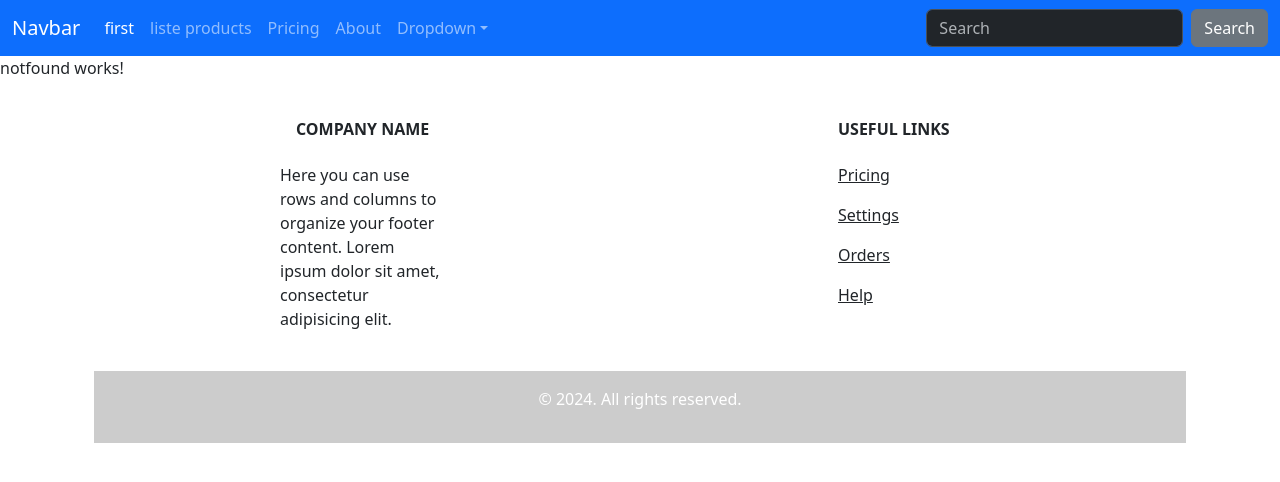
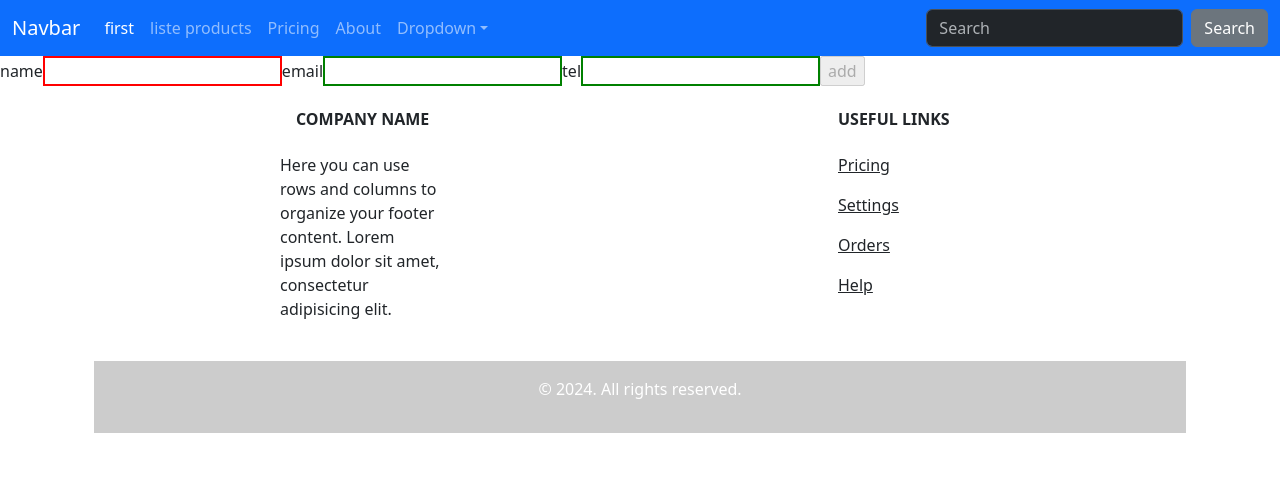
Before and after one commit to itsMoetaz/Angular-project, an Angular app: page /add in a window 1280 px wide. Shown: the top 482 px of the page. Built offline with nearby package versions, Linux system fonts and the light colour scheme.

Commit message:
seance 21/10

```diff
--- a/src/app/app-routing.module.ts
+++ b/src/app/app-routing.module.ts
@@ -5,10 +5,13 @@ import { ListcategoriesComponent } from './listcategories/listcategories.compone
 import { NotfoundComponent } from './shared/notfound/notfound.component';
 import { LoginComponent } from './shared/login/login.component';
 import { DetailsProductComponent } from './core/mangeProduct/details-product/details-product.component';
+import { AddProductComponent } from './core/mangeProduct/add-product/add-product.component';
 
 const routes: Routes = [
  {path:'',redirectTo:'login',pathMatch:'full'},
- {path:'product',component:ListcategoriesComponent,
+ {path:'add',component:AddProductComponent},
+
+ {path:'products',component:ListcategoriesComponent,
   children:[
   {path:'detail/:idttwin2',component:DetailsProductComponent},
    {path:'products',component:ListcategoriesComponent},
--- a/src/app/app.module.ts
+++ b/src/app/app.module.ts
@@ -15,6 +15,7 @@ import { FooterComponent } from './shared/footer/footer.component';
 import { LoginComponent } from './shared/login/login.component';
 import { DetailsProductComponent } from './core/mangeProduct/details-product/details-product.component';
 import { UserModule } from './core/user/user.module';
+import { AddProductComponent } from './core/mangeProduct/add-product/add-product.component';
 
 @NgModule({
   declarations: [
@@ -28,7 +29,8 @@ import { UserModule } from './core/user/user.module';
     HeaderappComponent,
     FooterComponent,
     LoginComponent,
-    DetailsProductComponent
+    DetailsProductComponent,
+    AddProductComponent
   ],
   imports: [
     BrowserModule,
--- /dev/null
+++ b/src/app/core/mangeProduct/add-product/add-product.component.css
@@ -0,0 +1,6 @@
+form .ng-invalid{
+    border: red solid 2px;
+}
+form .ng-valid{
+    border: green solid 2px;
+}
--- /dev/null
+++ b/src/app/core/mangeProduct/add-product/add-product.component.html
@@ -0,0 +1,21 @@
+<form #f="ngForm">
+    <label>name</label>
+    <input type="text" name="test" ngModel required minlength="3" #n="ngModel">
+    <div *ngIf="n.invalid && n.touched">
+        <div *ngIf="n?.errors?.['required']">
+required
+        </div>
+        <div *ngIf="n?.errors?.['minlength']">
+            minlength
+                    </div>
+    </div>
+    <label>email</label>
+    <input type="text" name="email" [(ngModel)]="product.email">
+    <label>tel</label>
+    <input type="text" name="tel" ngModel pattern="[0-9]{8}" id="test">
+    <div *ngIf="n.invalid && n.touched">
+        pattern
+    </div>
+    <input type="submit" value="add" (click)="showF(n)" [disabled]="f.invalid">
+
+</form>
--- /dev/null
+++ b/src/app/core/mangeProduct/add-product/add-product.component.ts
@@ -0,0 +1,14 @@
+import { Component } from '@angular/core';
+import { Product } from 'src/app/model/product';
+
+@Component({
+  selector: 'app-add-product',
+  templateUrl: './add-product.component.html',
+  styleUrls: ['./add-product.component.css']
+})
+export class AddProductComponent {
+  product=new Product()
+  showF(form:any){
+    console.log(form)
+  }
+}
--- a/src/app/core/user/user-routing.module.ts
+++ b/src/app/core/user/user-routing.module.ts
@@ -1,9 +1,11 @@
 import { NgModule } from '@angular/core';
 import { RouterModule, Routes } from '@angular/router';
 import { AddComponent } from './add/add.component';
+import { HomeComponent } from 'src/app/home/home.component';
 
 const routes: Routes = [
-  {path:'adduser',component:AddComponent}
+  {path:'adduser',component:AddComponent},
+  {path:'home', component:HomeComponent}
 ];
 
 @NgModule({
--- a/src/app/core/user/user.module.ts
+++ b/src/app/core/user/user.module.ts
@@ -3,11 +3,13 @@ import { CommonModule } from '@angular/common';
 
 import { UserRoutingModule } from './user-routing.module';
 import { AddComponent } from './add/add.component';
+import { HomeComponent } from 'src/app/home/home.component';
 
 
 @NgModule({
   declarations: [
-    AddComponent
+    AddComponent,
+    HomeComponent
   ],
   imports: [
     CommonModule,
--- /dev/null
+++ b/src/app/home/home.component.html
@@ -0,0 +1 @@
+<p>home works!</p>
--- /dev/null
+++ b/src/app/model/product.ts
@@ -0,0 +1,5 @@
+export class Product {
+    name!:string;
+    email!:string;
+    tel!:string
+}
```
Also changed, not shown: src/app/home/home.component.ts (added, +10 -0 lines), src/app/home/home.component.css (added), 2 other files (tests, documents, lock files or other folders).
